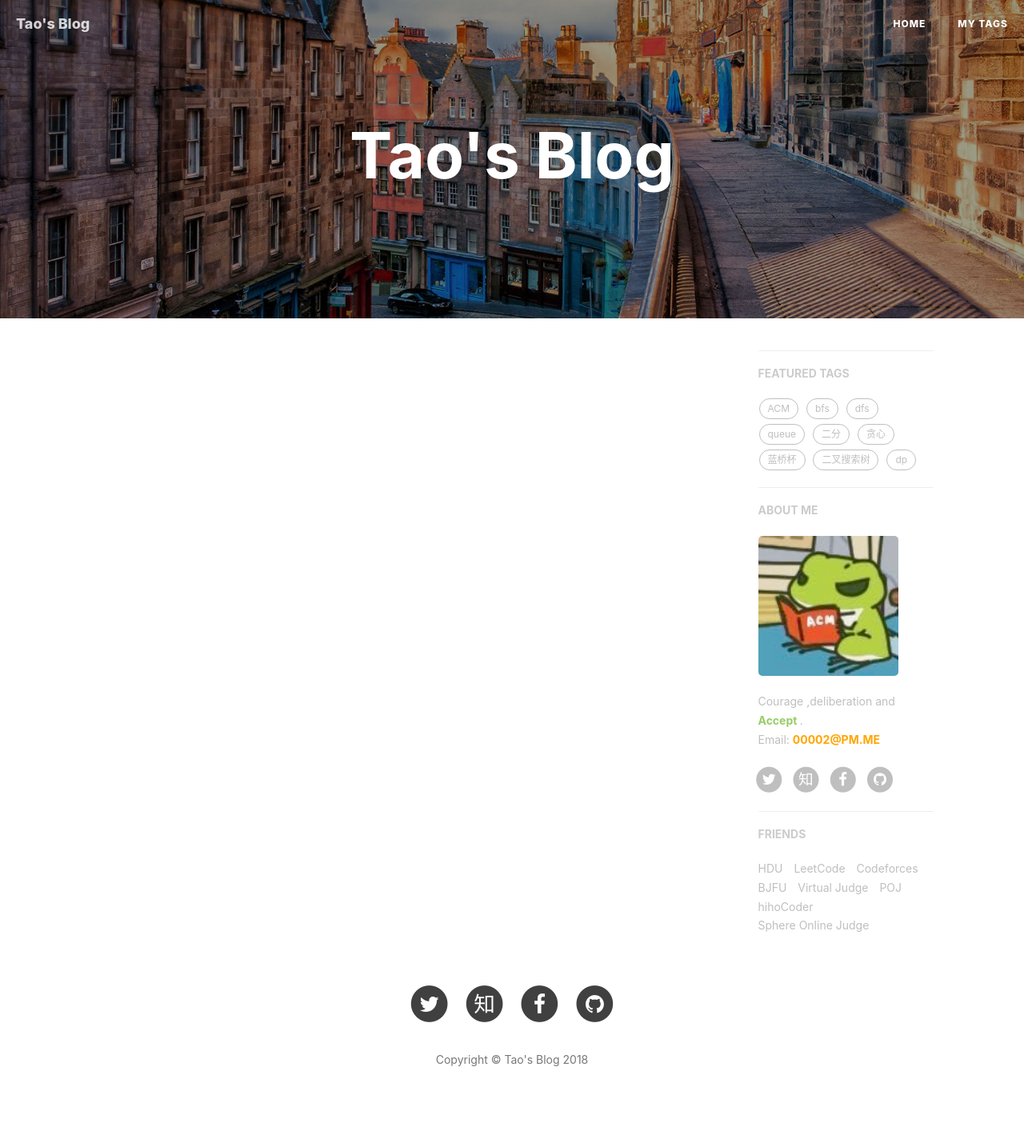
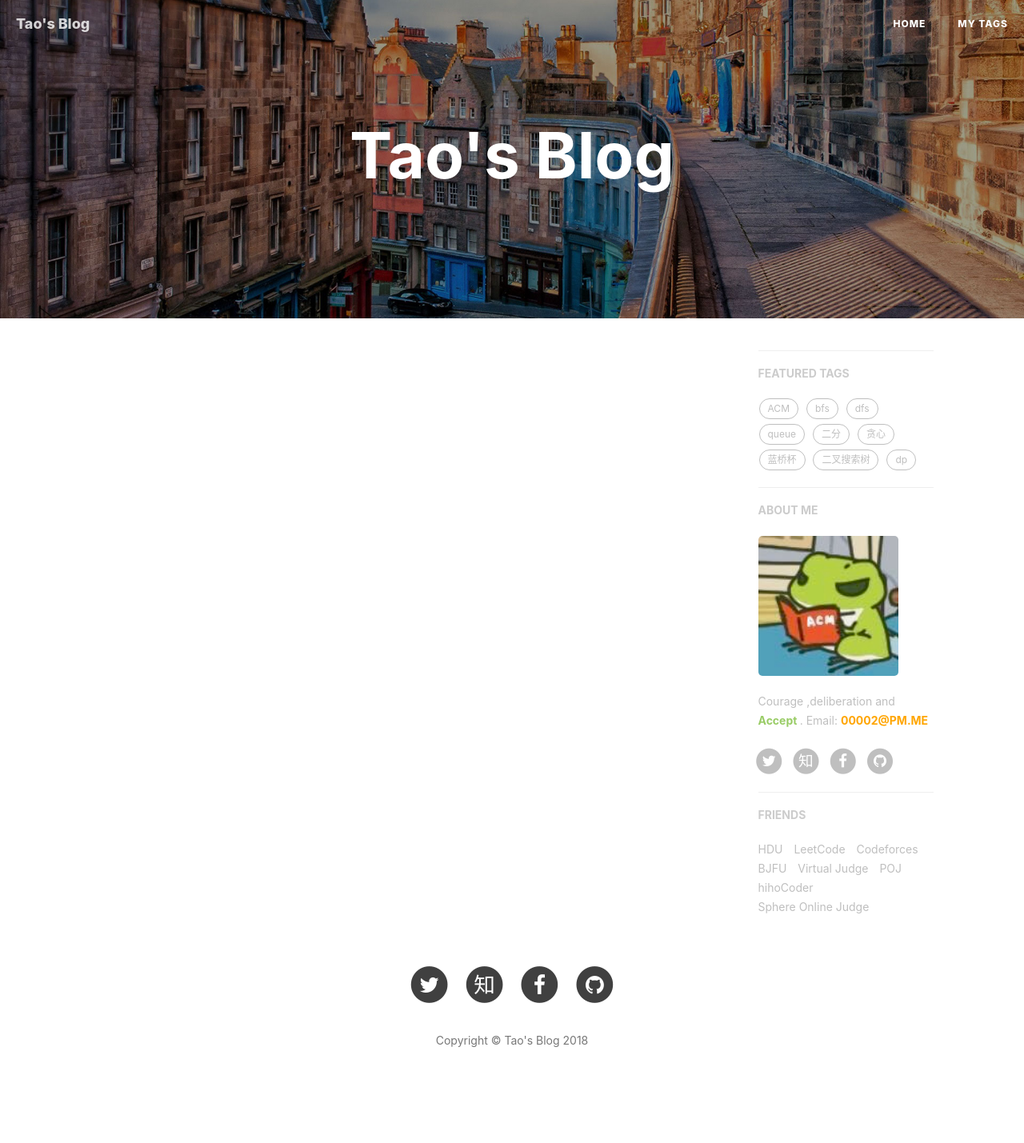
Before and after one commit to pandaKINandQUEEN/GinKo-BFU.github.io, a Jekyll site: the page built from img/Mat/xxx.md, in a window 1280 px wide. Shown: the whole page at 80% size. Built offline with Jekyll 4.4.1, drawn with Linux system fonts in a browser that asks for light colours; nearby versions of some CDN libraries; our own code applies the rules of GitHub Pages for plain Markdown files; comment, search, counter and statistics services are not loaded; after the commit the page ends 1405 px from its top, so only the background shows below that.

Commit message:
Update _config.yml

```diff
--- a/_config.yml
+++ b/_config.yml
@@ -79,7 +79,7 @@
 
 # Sidebar settings
 sidebar: true                           # whether or not using Sidebar.
-sidebar-about-description: "Courage ,deliberation and <font color=#99cc66><b> Accept </b></font>.<br> Email: <font color=orange><b> 00002@PM.ME </b>"
+sidebar-about-description: "Courage ,deliberation and <font color=#99cc66><b> Accept </b></font>. Email: <font color=orange><b> 00002@PM.ME </b>"
 # TODO need add the headshot
 sidebar-avatar: /img/Accept.jpg      # use absolute URL, seeing it's used in both `/` and `/about/`
 
```
